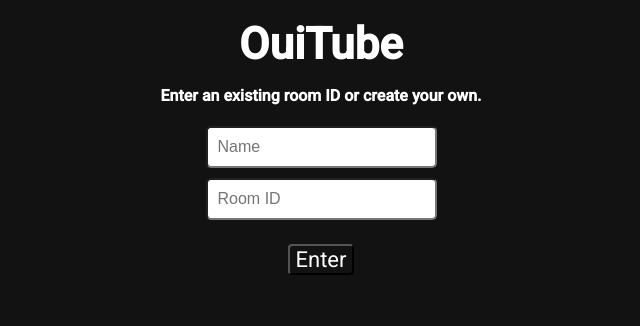
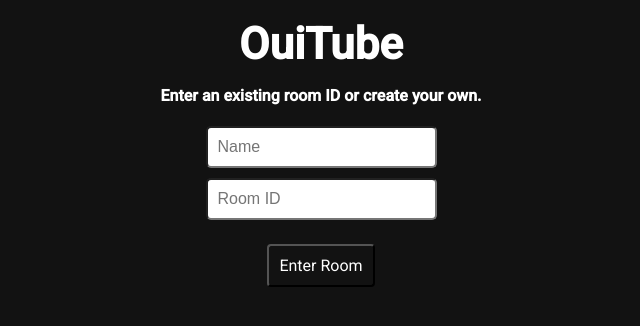
Before and after one commit to atjohnfeng/OuiTube, a React (Create React App) app in the folder frontend/: page / in a window 1280 px wide. Shown: the top 326 px of the page, without its empty margins (319-959 px from the left). Built offline with nearby package versions, Linux system fonts and the light colour scheme; no server answers.

Commit message:
Add git ignore to backend

```diff
--- a/frontend/src/App.js
+++ b/frontend/src/App.js
@@ -43,7 +43,7 @@ const App = () => {
                 setRoom(e.target.value);
               }}/><br />
             <button
-              onClick={joinRoom}>Enter</button>
+              onClick={joinRoom}>Enter Room</button>
           </div>
       ) : (
       // Pass props to child component.
--- a/frontend/src/App.scss
+++ b/frontend/src/App.scss
@@ -30,11 +30,12 @@ body {
   }
 
   button {
+    background-color: #121212;
+    border-radius: 4px;
     color:white;
     font-family: 'Roboto', sans-serif;
-    font-size: 22px;
-    background-color: #121212;
-    border-radius: 4px;
+    font-size: 16px;
+    padding: 10px;
 
     &:hover {
       background: #222222;
```
Also changed, not shown: 1 other file (tests, documents, lock files or other folders).
